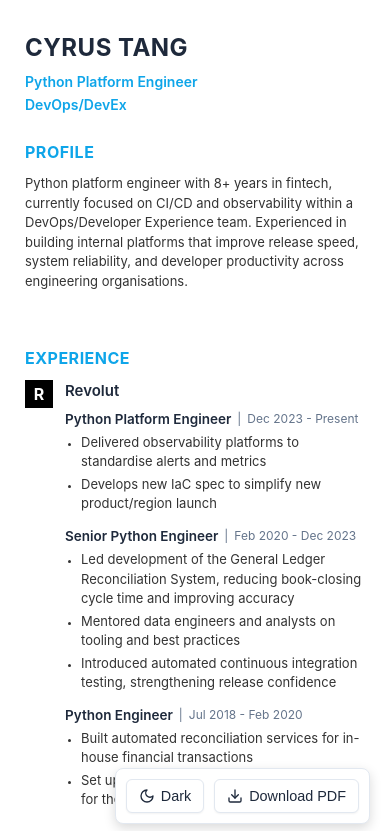
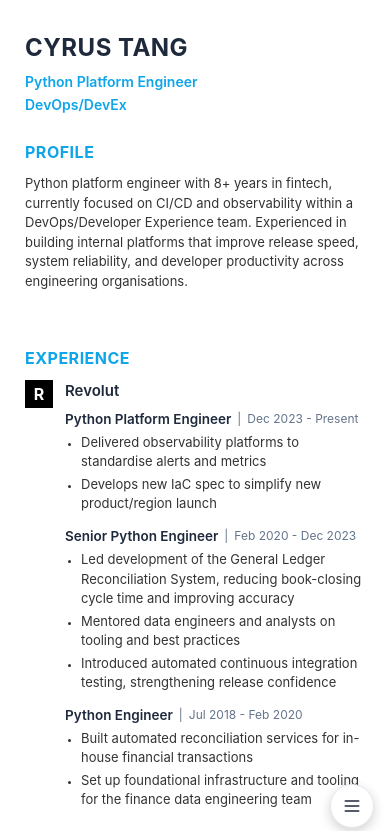
Before and after one commit to superoverflow/resume, a Next.js app: page / in a window 390 px wide. Shown: the top 831 px of the page. Built offline with nearby package versions, Linux system fonts and the light colour scheme.

Commit message:
simplify icon

```diff
--- a/app/globals.css
+++ b/app/globals.css
@@ -42,6 +42,19 @@ body {
   display: flex;
   gap: 10px;
   z-index: 100;
+}
+
+.controls-actions {
+  display: flex;
+  gap: 10px;
+}
+
+.controls-toggle {
+  display: none;
+}
+
+.repo-link {
+  text-decoration: none;
 }
 
 .btn {
@@ -464,3 +477,63 @@ body {
   .text-muted { color: #64748b !important; }
   .contact-item a { color: #333333 !important; text-decoration: none !important; }
 }
+
+/* Compact floating actions on mobile to avoid covering CV content. */
+@media (max-width: 768px) {
+  .controls {
+    top: auto;
+    right: 16px;
+    bottom: 16px;
+    display: flex;
+    flex-direction: column;
+    align-items: flex-end;
+    gap: 8px;
+    padding: 0;
+    background: transparent;
+    border: 0;
+    box-shadow: none;
+  }
+
+  .controls-actions {
+    display: none;
+    flex-direction: column;
+    gap: 8px;
+    width: max-content;
+    padding: 8px;
+    background-color: var(--bg-page);
+    border: 1px solid var(--border-color);
+    border-radius: 10px;
+    box-shadow: 0 8px 24px rgba(0, 0, 0, 0.18);
+  }
+
+  .controls.controls-open .controls-actions {
+    display: flex;
+  }
+
+  .controls-toggle {
+    width: 44px;
+    height: 44px;
+    display: inline-flex;
+    align-items: center;
+    justify-content: center;
+    color: var(--text-heading);
+    background-color: var(--bg-page);
+    border: 1px solid var(--border-color);
+    border-radius: 999px;
+    box-shadow: 0 4px 12px rgba(0, 0, 0, 0.18);
+    cursor: pointer;
+  }
+
+  .controls-actions .btn {
+    justify-content: flex-start;
+    min-height: 40px;
+  }
+}
+
+@media print {
+  .controls,
+  .controls-actions,
+  .controls-toggle {
+    display: none !important;
+  }
+}
--- a/components/CV.js
+++ b/components/CV.js
@@ -1,7 +1,7 @@
 'use client';
 
 import React, { useRef, useState, useEffect } from 'react';
-import { Mail, Phone, Linkedin, Globe, Download, Moon, Sun } from 'lucide-react';
+import { Mail, Phone, Linkedin, Globe, Download, Moon, Sun, Github, Menu, X } from 'lucide-react';
 import html2canvas from 'html2canvas';
 import { jsPDF } from 'jspdf';
 
@@ -10,6 +10,7 @@ export default function CV({ data }) {
   const cvRef = useRef(null);
   const [isDark, setIsDark] = useState(false);
   const [isGenerating, setIsGenerating] = useState(false);
+  const [controlsOpen, setControlsOpen] = useState(false);
 
   useEffect(() => {
     // Check system preference on load
@@ -48,14 +49,29 @@ export default function CV({ data }) {
 
   return (
     <>
-      <div className="controls">
-        <button onClick={toggleTheme} className="btn" aria-label="Toggle theme">
-          {isDark ? <Sun size={16} /> : <Moon size={16} />}
-          {isDark ? 'Light' : 'Dark'}
-        </button>
-        <button onClick={downloadPDF} className="btn" disabled={isGenerating}>
-          <Download size={16} />
-          {isGenerating ? 'Generating...' : 'Download PDF'}
+      <div className={`controls ${controlsOpen ? 'controls-open' : ''}`}>
+        <div className="controls-actions">
+          <button onClick={toggleTheme} className="btn" aria-label="Toggle theme">
+            {isDark ? <Sun size={16} /> : <Moon size={16} />}
+            {isDark ? 'Light mode' : 'Dark mode'}
+          </button>
+          <button onClick={downloadPDF} className="btn" disabled={isGenerating}>
+            <Download size={16} />
+            {isGenerating ? 'Opening print…' : 'Download PDF'}
+          </button>
+          <a className="btn repo-link" href="https://github.com/superoverflow/resume" target="_blank" rel="noopener noreferrer">
+            <Github size={16} />
+            Source code
+          </a>
+        </div>
+        <button
+          type="button"
+          className="controls-toggle"
+          onClick={() => setControlsOpen((open) => !open)}
+          aria-expanded={controlsOpen}
+          aria-label={controlsOpen ? 'Close controls' : 'Open controls'}
+        >
+          {controlsOpen ? <X size={20} /> : <Menu size={20} />}
         </button>
       </div>
 
```
